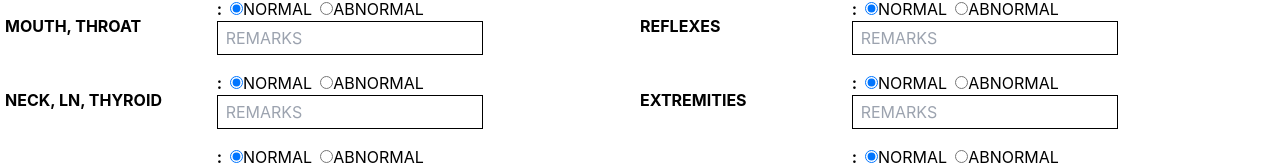
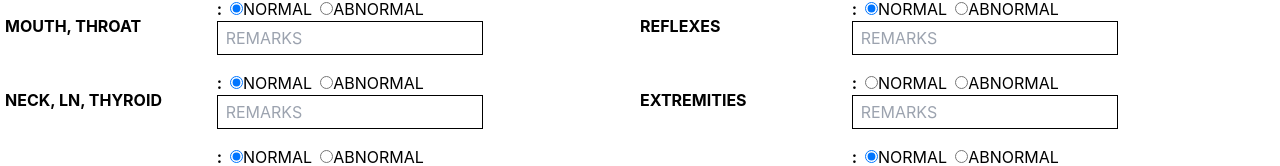
Before and after one commit to Andraannn/MSU-IIT-CIS-Adlawan, a React (Create React App) app in the folder my-project/: page /doctor in a window 1280 px wide. Shown: the part 418-584 px from the top of the page. Built offline with nearby package versions, Linux system fonts and the light colour scheme.

Commit message:
modified personal information

```diff
--- a/my-project/src/routes/doctor.js
+++ b/my-project/src/routes/doctor.js
@@ -11,7 +11,7 @@ function Doctor(){
             </div>
             <div className="col-span-2">
                 <span className="font-bold mr-2">:</span>
-                <input type="radio" id="skin_n" name="skin" value="Normal" checked/>
+                <input type="radio" id="skin_n" name="skin" value="Normal" defaultChecked/>
                 <label className="mr-2" htmlFor="skin_n">NORMAL</label>
                 <input type="radio" id="skin_ab" name="skin" value="Abnormal"/>
                 <label className="mr-2" htmlFor="skin_ab">ABNORMAL</label>
@@ -28,7 +28,7 @@ function Doctor(){
             </div>
             <div className="col-span-2">
                 <span className="font-bold mr-2">:</span>
-                <input type="radio" className="inline-flex" id="abdomen_n" name="abdomen" value="Normal" checked/>
+                <input type="radio" className="inline-flex" id="abdomen_n" name="abdomen" value="Normal" defaultChecked/>
                 <label className="mr-2" htmlFor="abdomen_n">NORMAL</label>
                 <input type="radio" className="inline-flex" id="abdomen_ab" name="abdomen" value="Abnormal"/>
                 <label className="mr-2" htmlFor="abdomen_ab">ABNORMAL</label>
@@ -45,7 +45,7 @@ function Doctor(){
             </div>
             <div className="col-span-2">
                 <span className="font-bold mr-2">:</span>
-                <input type="radio" className="inline-flex" id="head_n" name="head_neck_scalp" value="Normal" checked/>
+                <input type="radio" className="inline-flex" id="head_n" name="head_neck_scalp" value="Normal" defaultChecked/>
                 <label className="mr-2" htmlFor="head_n">NORMAL</label>
                 <input type="radio" className="inline-flex" id="head_ab" name="head_neck_scalp" value="Abnormal"/>
                 <label className="mr-2" htmlFor="head_ab">ABNORMAL</label>
@@ -62,7 +62,7 @@ function Doctor(){
             </div>
             <div className="col-span-2">
                 <span className="font-bold mr-2">:</span>
-                <input type="radio" className="inline-flex" id="back_n" name="back_flank" value="Normal" checked/>
+                <input type="radio" className="inline-flex" id="back_n" name="back_flank" value="Normal" defaultChecked/>
                 <label className="mr-2" htmlFor="back_n">NORMAL</label>
                 <input type="radio" className="inline-flex" id="back_ab" name="back_flank" value="Abnormal"/>
                 <label className="mr-2" htmlFor="back_ab">ABNORMAL</label>
@@ -79,7 +79,7 @@ function Doctor(){
             </div>
             <div className="col-span-2">
                 <span className="font-bold mr-2">:</span>
-                <input type="radio" className="inline-flex" id="eyes_n" name="eyes" value="Normal" checked/>
+                <input type="radio" className="inline-flex" id="eyes_n" name="eyes" value="Normal" defaultChecked/>
                 <label className="mr-2" htmlFor="eyes_n">NORMAL</label>
                 <input type="radio" className="inline-flex" id="eyes_ab" name="eyes" value="Abnormal"/>
                 <label className="mr-2" htmlFor="eyes_ab">ABNORMAL</label>
@@ -96,7 +96,7 @@ function Doctor(){
             </div>
             <div className="col-span-2">
                 <span className="font-bold mr-2">:</span>
-                <input type="radio" className="inline-flex" id="anus_n" name="anus_rectum" value="Normal" checked/>
+                <input type="radio" className="inline-flex" id="anus_n" name="anus_rectum" value="Normal" defaultChecked/>
                 <label className="mr-2" htmlFor="anus_n">NORMAL</label>
                 <input type="radio" className="inline-flex" id="anus_ab" name="anus_rectum" value="Abnormal"/>
                 <label className="mr-2" htmlFor="anus_ab">ABNORMAL</label>
@@ -113,7 +113,7 @@ function Doctor(){
             </div>
             <div className="col-span-2">
                 <span className="font-bold mr-2">:</span>
-                <input type="radio" className="inline-flex" id="nose_n" name="eyes_nose_throat" value="Normal" checked/>
+                <input type="radio" className="inline-flex" id="nose_n" name="eyes_nose_throat" value="Normal" defaultChecked/>
                 <label className="mr-2" htmlFor="nose_n">NORMAL</label>
                 <input type="radio" className="inline-flex" id="nose_ab" name="eyes_nose_throat" value="Abnormal"/>
                 <label className="mr-2" htmlFor="nose_ab">ABNORMAL</label>
@@ -130,7 +130,7 @@ function Doctor(){
             </div>
             <div className="col-span-2">
                 <span className="font-bold mr-2">:</span>
-                <input type="radio" className="inline-flex" id="gu_n" name="gu_system" value="Normal" checked/>
+                <input type="radio" className="inline-flex" id="gu_n" name="gu_system" value="Normal" defaultChecked/>
                 <label className="mr-2" htmlFor="gu_n">NORMAL</label>
                 <input type="radio" className="inline-flex" id="gu_ab" name="gu_system" value="Abnormal"/>
                 <label className="mr-2" htmlFor="gu_ab">ABNORMAL</label>
@@ -147,7 +147,7 @@ function Doctor(){
             </div>
             <div className="col-span-2">
                 <span className="font-bold mr-2">:</span>
-                <input type="radio" className="inline-flex" id="sinuses_n" name="nose_sinuses" value="Normal" checked/>
+                <input type="radio" className="inline-flex" id="sinuses_n" name="nose_sinuses" value="Normal" defaultChecked/>
                 <label className="mr-2" htmlFor="sinuses_n">NORMAL</label>
                 <input type="radio" className="inline-flex" id="sinuses_ab" name="nose_sinuses" value="Abnormal"/>
                 <label className="mr-2" htmlFor="sinuses_ab">ABNORMAL</label>
@@ -164,7 +164,7 @@ function Doctor(){
             </div>
             <div className="col-span-2">
                 <span className="font-bold mr-2">:</span>
-                <input type="radio" className="inline-flex" id="inguinal_n" name="inguinal_genitals" value="Normal" checked/>
+                <input type="radio" className="inline-flex" id="inguinal_n" name="inguinal_genitals" value="Normal" defaultChecked/>
                 <label className="mr-2" htmlFor="inguinal_n">NORMAL</label>
                 <input type="radio" className="inline-flex" id="inguinal_ab" name="inguinal_genitals" value="Abnormal"/>
                 <label className="mr-2" htmlFor="inguinal_ab">ABNORMAL</label>
@@ -181,7 +181,7 @@ function Doctor(){
             </div>
             <div className="col-span-2">
                 <span className="font-bold mr-2">:</span>
-                <input type="radio" className="inline-flex" id="mouth_n" name="mouth_throat" value="Normal" checked/>
+                <input type="radio" className="inline-flex" id="mouth_n" name="mouth_throat" value="Normal" defaultChecked/>
                 <label className="mr-2" htmlFor="mouth_n">NORMAL</label>
                 <input type="radio" className="inline-flex" id="mouth_ab" name="mouth_throat" value="Abnormal"/>
                 <label className="mr-2" htmlFor="mouth_ab">ABNORMAL</label>
@@ -198,7 +198,7 @@ function Doctor(){
             </div>
             <div className="col-span-2">
                 <span className="font-bold mr-2">:</span>
-                <input type="radio" className="inline-flex" id="reflexes_n" name="reflexes" value="Normal" checked/>
+                <input type="radio" className="inline-flex" id="reflexes_n" name="reflexes" value="Normal" defaultChecked/>
                 <label className="mr-2" htmlFor="reflexes_n">NORMAL</label>
                 <input type="radio" className="inline-flex" id="reflexes_ab" name="reflexes" value="Abnormal"/>
                 <label className="mr-2" htmlFor="reflexes_ab">ABNORMAL</label>
@@ -215,7 +215,7 @@ function Doctor(){
             </div>
             <div className="col-span-2">
                 <span className="font-bold mr-2">:</span>
-                <input type="radio" className="inline-flex" id="neck_n" name="neck_ln_thyroid" value="Normal" checked/>
+                <input type="radio" className="inline-flex" id="neck_n" name="neck_ln_thyroid" value="Normal" defaultChecked/>
                 <label className="mr-2" htmlFor="neck_n">NORMAL</label>
                 <input type="radio" className="inline-flex" id="neck_ab" name="neck_ln_thyroid" value="Abnormal"/>
                 <label className="mr-2" htmlFor="neck_ab">ABNORMAL</label>
@@ -232,7 +232,7 @@ function Doctor(){
             </div>
             <div className="col-span-2">
                 <span className="font-bold mr-2">:</span>
-                <input type="radio" className="inline-flex" id="extrem_n" name="extremities" value="Normal" checked/>
+                <input type="radio" className="inline-flex" id="extrem_n" name="extremities" value="Normal" defaultdefaultChecked/>
                 <label className="mr-2" htmlFor="extrem_n">NORMAL</label>
                 <input type="radio" className="inline-flex" id="extrem_ab" name="extremities" value="Abnormal"/>
                 <label className="mr-2" htmlFor="extrem_ab">ABNORMAL</label>
@@ -249,7 +249,7 @@ function Doctor(){
             </div>
             <div className="col-span-2">
                 <span className="font-bold mr-2">:</span>
-                <input type="radio" className="inline-flex" id="chest_n" name="chest_breast_axilla" value="Normal" checked/>
+                <input type="radio" className="inline-flex" id="chest_n" name="chest_breast_axilla" value="Normal" defaultChecked/>
                 <label className="mr-2" htmlFor="chest_n">NORMAL</label>
                 <input type="radio" className="inline-flex" id="chest_ab" name="chest_breast_axilla" value="Abnormal"/>
                 <label className="mr-2" htmlFor="chest_ab">ABNORMAL</label>
@@ -266,7 +266,7 @@ function Doctor(){
             </div>
             <div className="col-span-2">
                 <span className="font-bold mr-2">:</span>
-                <input type="radio" className="inline-flex" id="neu_n" name="neurologic" value="Normal" checked/>
+                <input type="radio" className="inline-flex" id="neu_n" name="neurologic" value="Normal" defaultChecked/>
                 <label className="mr-2" htmlFor="neu_n">NORMAL</label>
                 <input type="radio" className="inline-flex" id="neu_ab" name="neurologic" value="Abnormal"/>
                 <label className="mr-2" htmlFor="neu_ab">ABNORMAL</label>
@@ -283,7 +283,7 @@ function Doctor(){
             </div>
             <div className="col-span-2">
                 <span className="font-bold mr-2">:</span>
-                <input type="radio" className="inline-flex" id="lungs_n" name="lungs" value="Normal" checked/>
+                <input type="radio" className="inline-flex" id="lungs_n" name="lungs" value="Normal" defaultChecked/>
                 <label className="mr-2" htmlFor="lungs_n">NORMAL</label>
                 <input type="radio" className="inline-flex" id="lungs_ab" name="lungs" value="Abnormal"/>
                 <label className="mr-2" htmlFor="lungs_ab">ABNORMAL</label>
@@ -300,7 +300,7 @@ function Doctor(){
             </div>
             <div className="col-span-2">
                 <span className="font-bold mr-2">:</span>
-                <input type="radio" className="inline-flex" id="endo_n" name="endocrine" value="Normal" checked/>
+                <input type="radio" className="inline-flex" id="endo_n" name="endocrine" value="Normal" defaultChecked/>
                 <label className="mr-2" htmlFor="endo_n">NORMAL</label>
                 <input type="radio" className="inline-flex" id="endo_ab" name="endocrine" value="Abnormal"/>
                 <label className="mr-2" htmlFor="endo_ab">ABNORMAL</label>
@@ -317,7 +317,7 @@ function Doctor(){
             </div>
             <div className="col-span-2">
                 <span className="font-bold mr-2">:</span>
-                <input type="radio" className="inline-flex" id="heart_n" name="heart" value="Normal" checked/>
+                <input type="radio" className="inline-flex" id="heart_n" name="heart" value="Normal" defaultChecked/>
                 <label className="mr-2" htmlFor="heart_n">NORMAL</label>
                 <input type="radio" className="inline-flex" id="heart_ab" name="heart" value="Abnormal"/>
                 <label className="mr-2" htmlFor="heart_ab">ABNORMAL</label>
@@ -334,7 +334,7 @@ function Doctor(){
             </div>
             <div className="col-span-2">
                 <span className="font-bold mr-2">:</span>
-                <input type="radio" className="inline-flex" id="others_n" name="others" value="Normal" checked/>
+                <input type="radio" className="inline-flex" id="others_n" name="others" value="Normal" defaultChecked/>
                 <label className="mr-2" htmlFor="others_n">NORMAL</label>
                 <input type="radio" className="inline-flex" id="others_ab" name="others" value="Abnormal"/>
                 <label className="mr-2" htmlFor="others_ab">ABNORMAL</label>
```
Also changed, not shown: my-project/src/routes/personal.js (+17 -8 lines).
